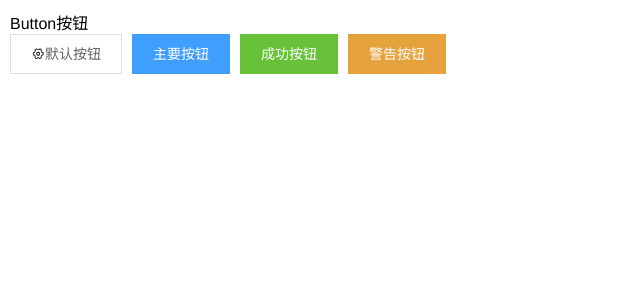
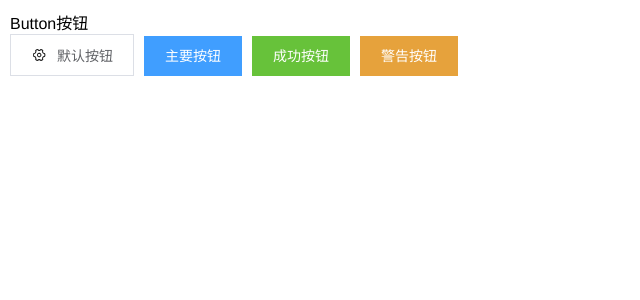
Before and after one commit to yangyuan02/yang-base-ui, a Vue app: page / in a window 1280 px wide. Shown: the top 300 px of the page, without its empty margins (0-640 px from the left). Built offline with nearby package versions, Linux system fonts and the light colour scheme.

Commit message:
fix(按钮组件)

```diff
--- a/src/App.vue
+++ b/src/App.vue
@@ -42,12 +42,10 @@ export default {
 
 <style lang="less">
 @import './style/reset.less';
+@import './style/iconfont.css';
 @import './style/main.less';
-@import './style/iconfont.css';
+@import './style/utils.css';
 #app {
   margin: 10px;
 }
-.mgL10 {
-  margin-right: 10px;
-}
 </style>
--- a/src/components/BaseButton.vue
+++ b/src/components/BaseButton.vue
@@ -1,6 +1,6 @@
 <template>
   <button class="ui-button" :class="className" :disabled="disabled" :type="type" @click="handleClick">
-    <base-icon :type="icon" v-if="icon"></base-icon>
+    <base-icon v-if="icon" :type="icon" :size="16" className="mgL10"></base-icon>
     <span>{{text}}</span>
   </button>
 </template>
--- /dev/null
+++ b/src/style/utils.css
@@ -0,0 +1,3 @@
+.mgL10 {
+  margin-right: 10px;
+}
```
